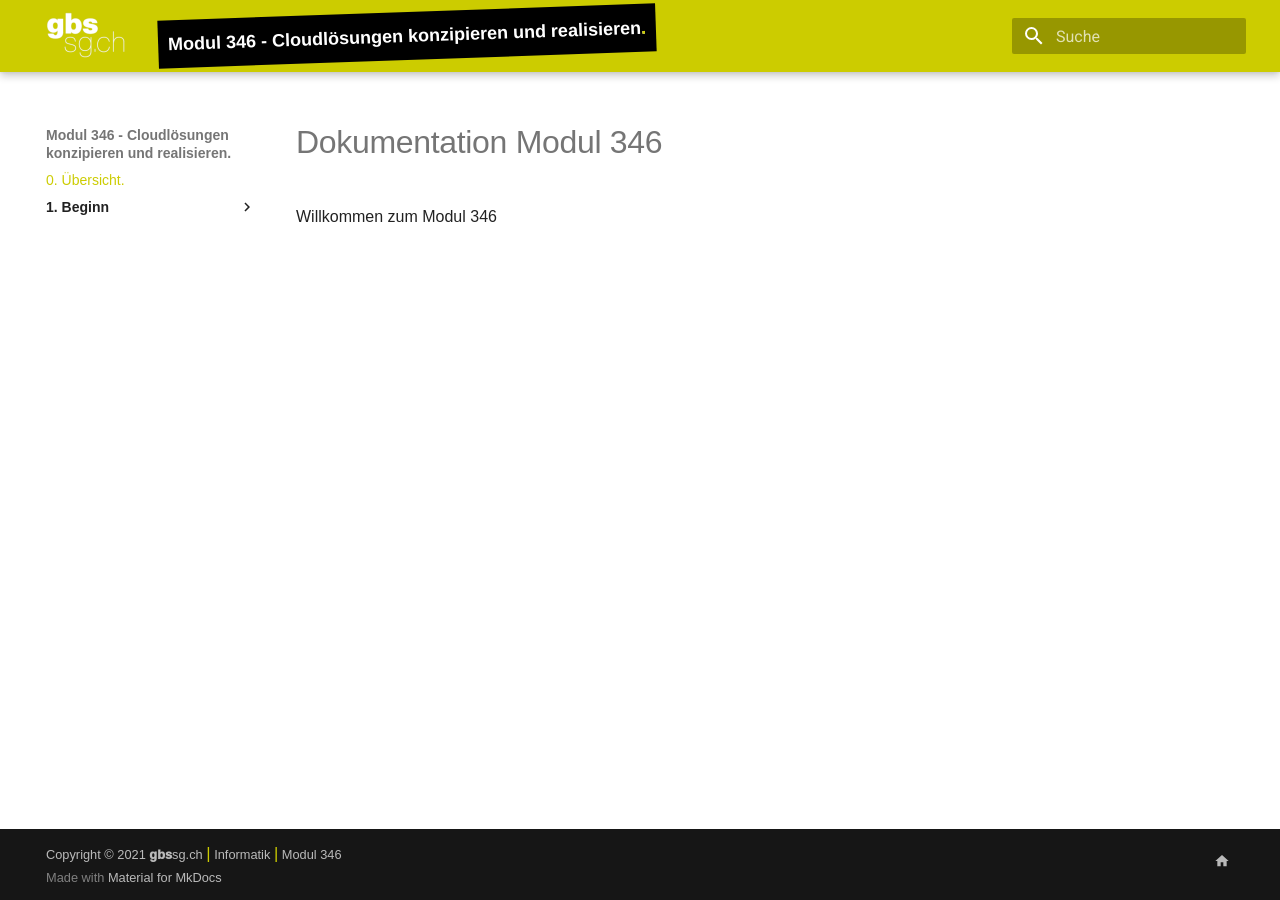
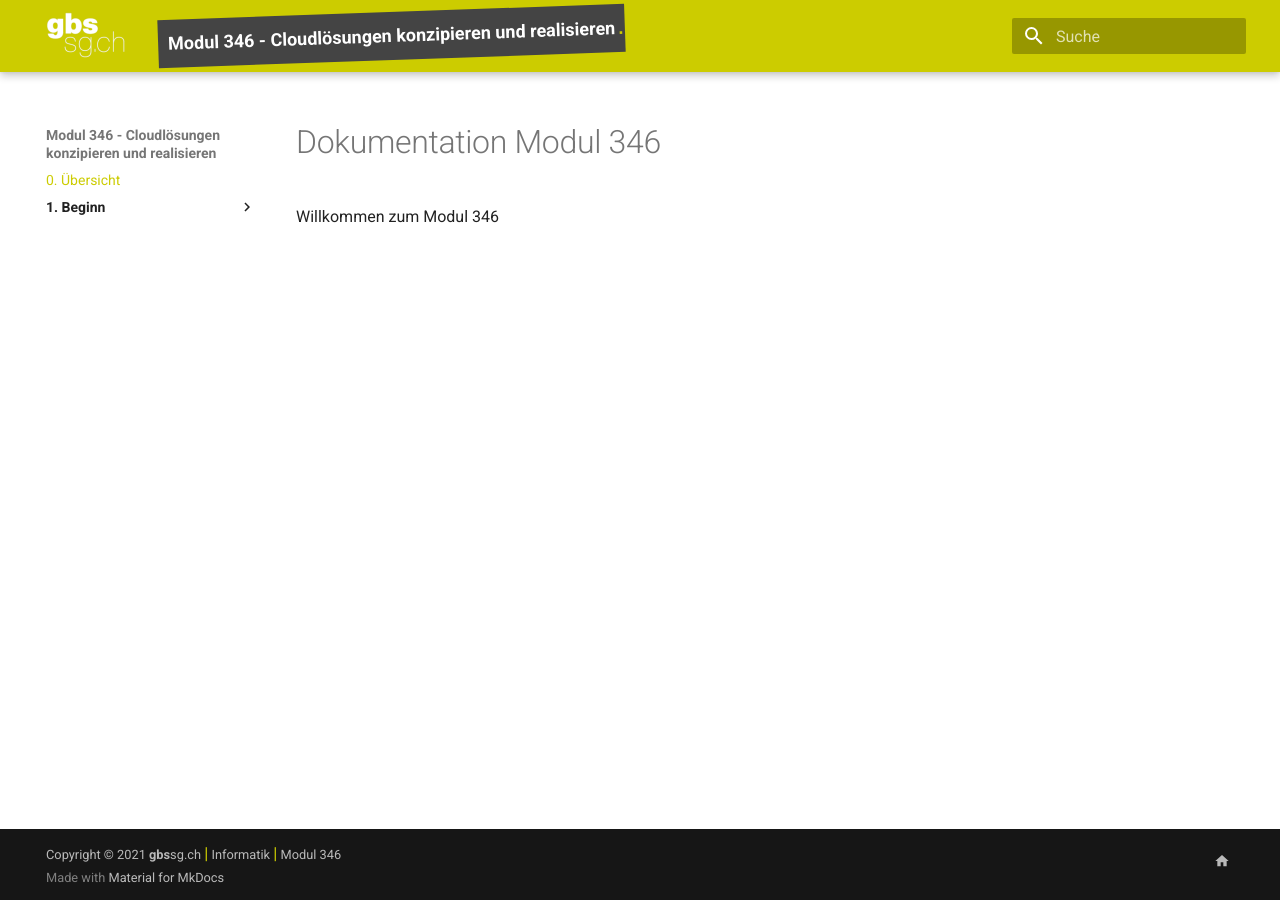
Before and after one commit to gbssg/modul346, an MkDocs documentation site: the page built from docs/index.md, in a window 1280 px wide. Built offline with MkDocs 1.6.1 and Material for MkDocs 9.7.7, drawn with Linux system fonts in a browser that asks for light colours.

Commit message:
Header-Punkt in CSS erfasst

```diff
--- a/docs/stylesheets/extra.css
+++ b/docs/stylesheets/extra.css
@@ -4,9 +4,6 @@
   }
 
 
-  body {
-    font-family: Arial, Helvetica, sans-serif;
-  }
   .container {
       position: relative;
       padding-bottom: 56.25%;
@@ -93,7 +90,7 @@
   }
 
   .md-header__title .md-ellipsis {
-    background-color: black;
+    background-color: #444444;
     margin: 0;
     padding: 0 10px 0 10px;
     font-weight: 800;
@@ -101,19 +98,23 @@
    }
 
    .md-header__title .md-ellipsis::after {
+        font-family: Arial, Helvetica, sans-serif;
         font-weight: 900;
         bottom: 0;
         color: #CCCC00;
         content: '.';
         position: absolute;
+        margin-left: 8px;
         transform: translate(-100%, 0);
    }
 
    .md-footer__title .md-ellipsis::after {
+        font-family: Arial, Helvetica, sans-serif;
         bottom: 0;
         color: #CCCC00;
         content: '.';
         position: absolute;
+        margin-left: 8px;
         transform: translate(-100%, 0);
 }
 
--- a/mkdocs.yml
+++ b/mkdocs.yml
@@ -1,10 +1,10 @@
-site_name: Modul 346 - Cloudlösungen konzipieren und realisieren.
+site_name: Modul 346 - Cloudlösungen konzipieren und realisieren
 site_url: "https://oliverlux.github.io/modul346"
 
 nav:
-  - 0. Übersicht.: index.md
+  - 0. Übersicht: index.md
   - 1. Beginn:
-    - Übersicht Elemente.: 1-10.md
+    - Übersicht Elemente: 1-10.md
 
 theme:
   name: material
```
